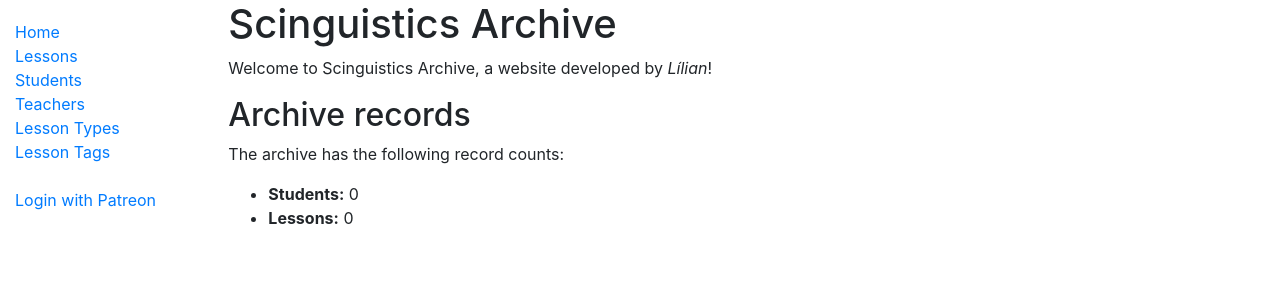
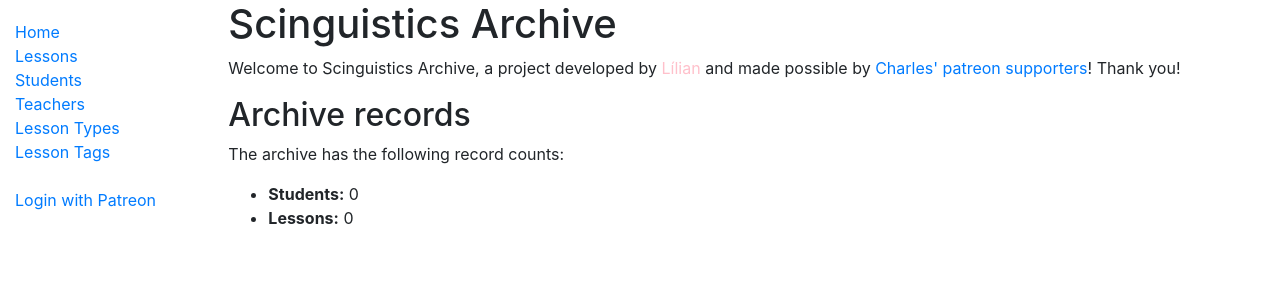
Before and after one commit to lily-mosquitoes/scinguistics_archive, a Django app: page /catalog/ in a window 1280 px wide. Shown: the top 300 px of the page. Run offline with Django 3.2, Linux system fonts and the light colour scheme; data that the repository does not hold is empty; some libraries are stand-ins or nearby versions.

Commit message:
changed some wording in index

```diff
--- a/catalog/templates/index.html
+++ b/catalog/templates/index.html
@@ -2,7 +2,7 @@
 
 {% block content %}
   <h1>Scinguistics Archive</h1>
-  <p>Welcome to Scinguistics Archive, a website developed by <em>Lílian</em>!</p>
+  <p>Welcome to Scinguistics Archive, a project developed by <span style="color:Pink">Lílian</span> and made possible by <a href="https://www.patreon.com/CRAMDvoicelessons">Charles' patreon supporters</a>! Thank you!</p>
   <h2>Archive records</h2>
   <p>The archive has the following record counts:</p>
   <ul>
```
